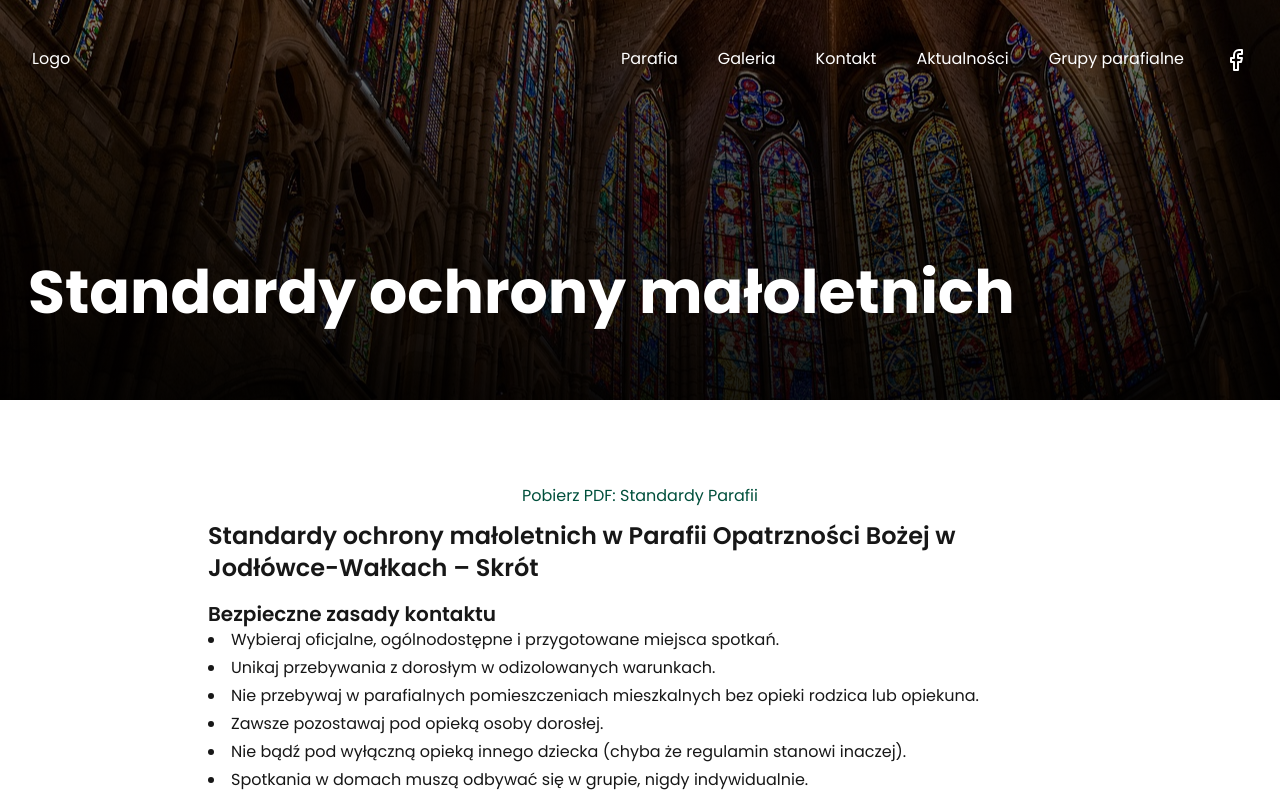
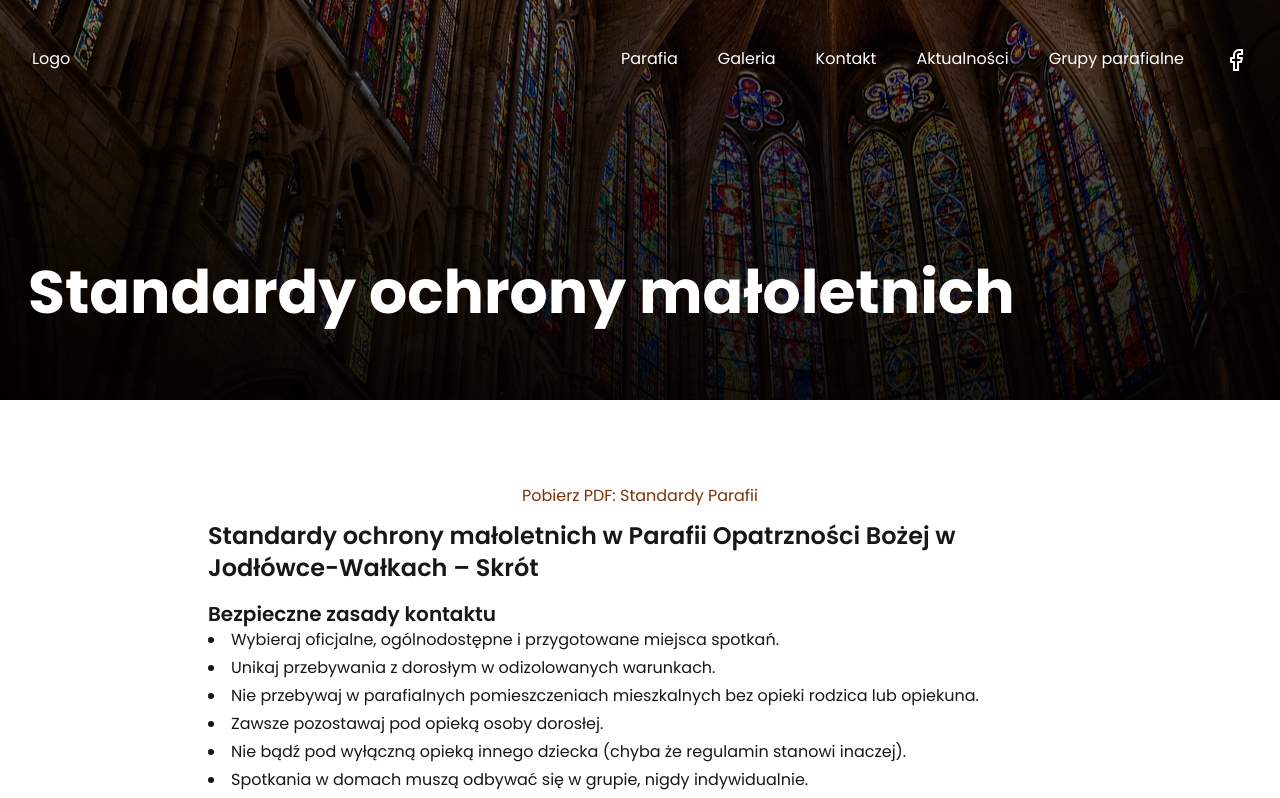
Before and after one commit to michalnowak14/parish-website, a Next.js app: page /standardy-ochrony-maloletnich in a window 1280 px wide. Shown: the top 798 px of the page. Built offline with nearby package versions, Linux system fonts and the light colour scheme.

Commit message:
ui changes

```diff
--- a/app/standardy-ochrony-maloletnich/page.tsx
+++ b/app/standardy-ochrony-maloletnich/page.tsx
@@ -5,7 +5,7 @@ export default function Page() {
     <div>
       {" "}
       <header className="page-header">
-        <h1 className="text-6xl p-7 font-bold">
+        <h1 className="text-5xl p-7 font-bold">
           Standardy ochrony małoletnich
         </h1>
       </header>
@@ -15,7 +15,7 @@ export default function Page() {
             <a
               href="/Standardy_Parafie.pdf"
               download
-              className="inline-block px-6 py-3  text-emerald-900 rounded-lg "
+              className="inline-block px-6 py-3  text-amber-900 rounded-lg "
             >
               Pobierz PDF: Standardy Parafii
             </a>
```
Also changed, not shown: 2 other files (tests, documents, lock files or other folders).
